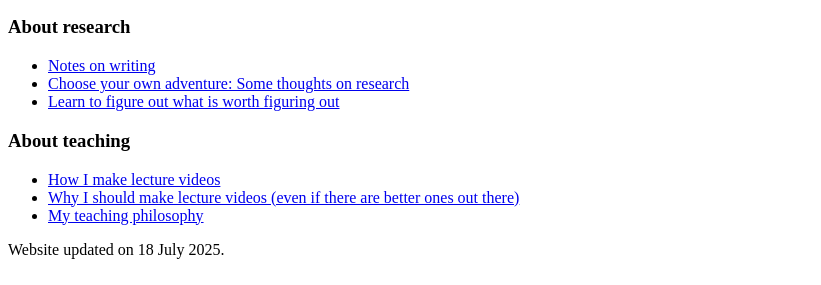
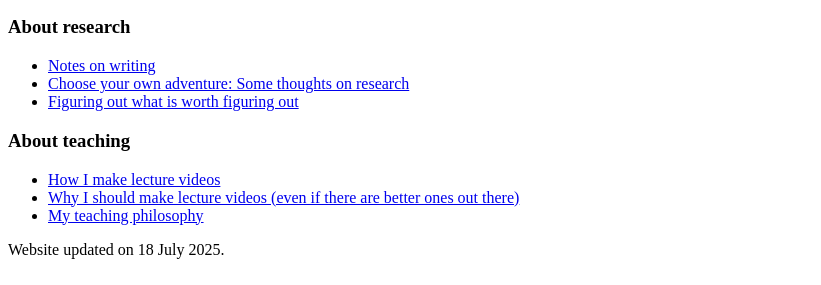
Before and after one commit to kamperh/kamperh.github.io, a Jekyll site: the page built from writing.md, in a window 1280 px wide. Shown: the part 467-752 px from the top of the page, without its empty margins (0-821 px from the left). Built offline with Jekyll 4.4.1, drawn with Linux system fonts in a browser that asks for light colours; a style sheet for code colours, icons or effects is not loaded.

Commit message:
Update writing.md

```diff
--- a/writing.md
+++ b/writing.md
@@ -34,7 +34,7 @@ I have called this page "notes" or "blog" in the past. Whatever you want to call
 
 - [Notes on writing](/notes/writing)
 - [Choose your own adventure: Some thoughts on research]({% post_url 2025-05-16-research-thoughts %})
-- [Learn to figure out what is worth figuring out]({% post_url 2025-06-20-knowing-what-to-learn %})
+- [Figuring out what is worth figuring out]({% post_url 2025-06-20-knowing-what-to-learn %})
 
 ### About teaching
 
```
